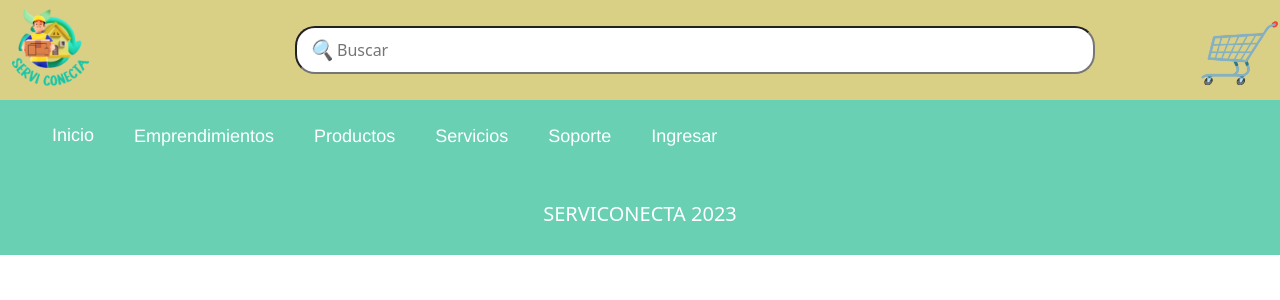
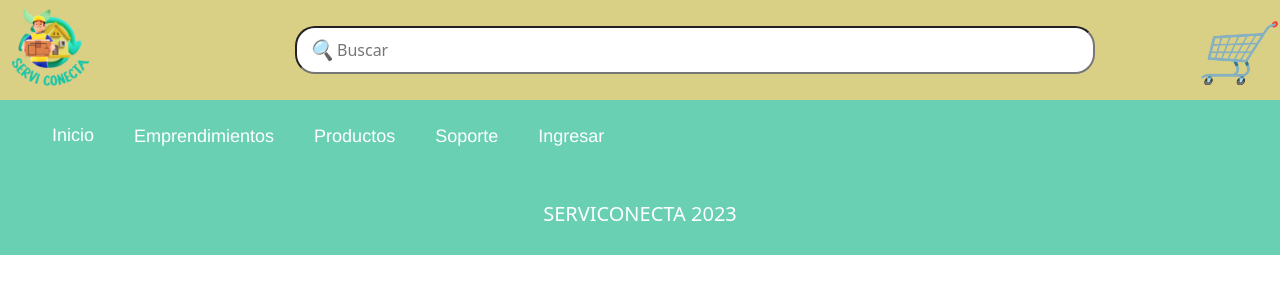
Before and after one commit to galmarcano/serviconecta, a Django app: page /iniciar_sesion?next=/create in a window 1280 px wide. Shown: the top 300 px of the page. Run offline with Django 4.2, Linux system fonts and the light colour scheme.

```diff
--- a/config/templates/base.html
+++ b/config/templates/base.html
@@ -36,7 +36,6 @@
             <a class="active" href="/">Inicio</a>
             <li><a href="{% url 'list_ent' %}">Emprendimientos</a></li>
             <li><a href="{% url 'list_prod' %}">Productos</a></li>
-            <li><a href="#servicios">Servicios</a></li>
             <li><a href="{% url 'support' %}">Soporte</a></li>
 
             {% if user.is_authenticated %}
```
Also changed, not shown: media/ent_logo_images/crayones_jpg_aZEIQPT.jpg (added), media/up_images/descarga_3.jfif (added), media/up_images/images_1.jfif (added), media/up_images/strawberry-birthday-cake-free-photo.jpg (added), media/up_images/strawberry-birthday-cake-free-photo_WbgmQgf.jpg (added).
